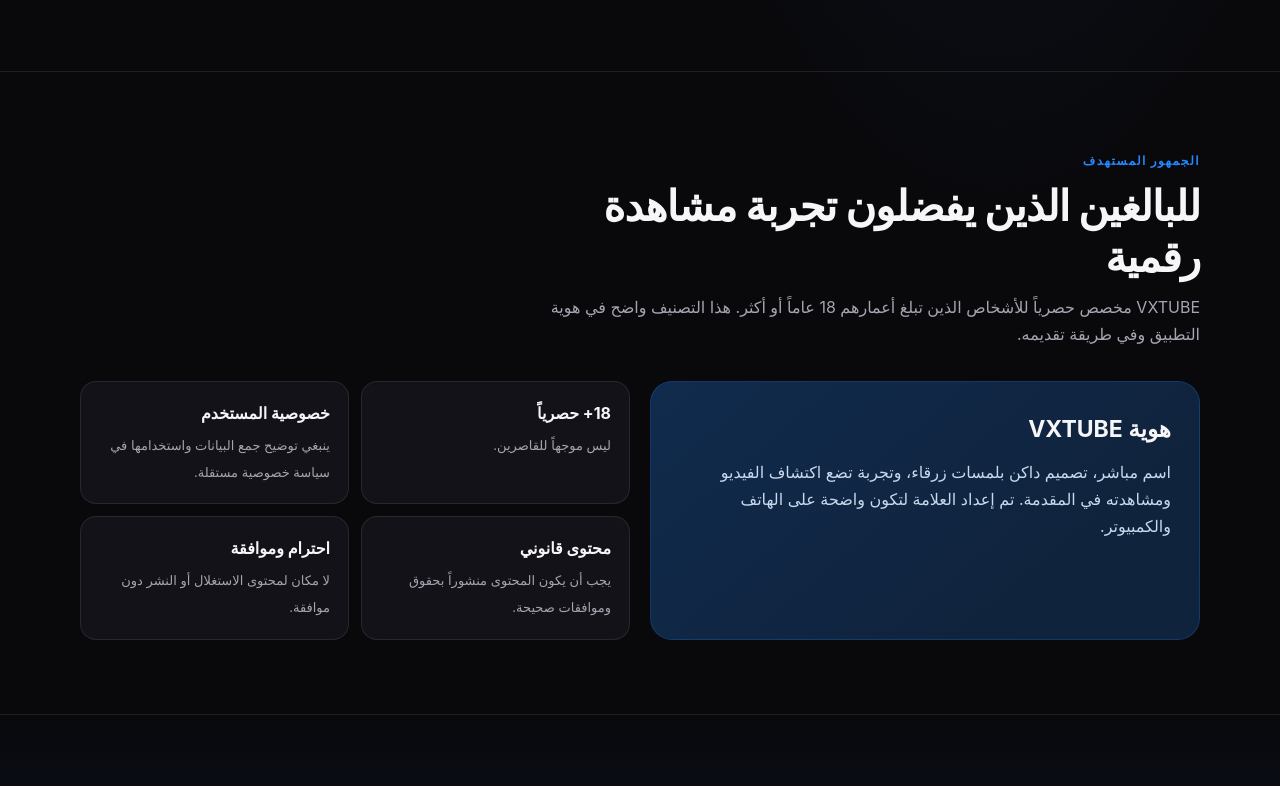
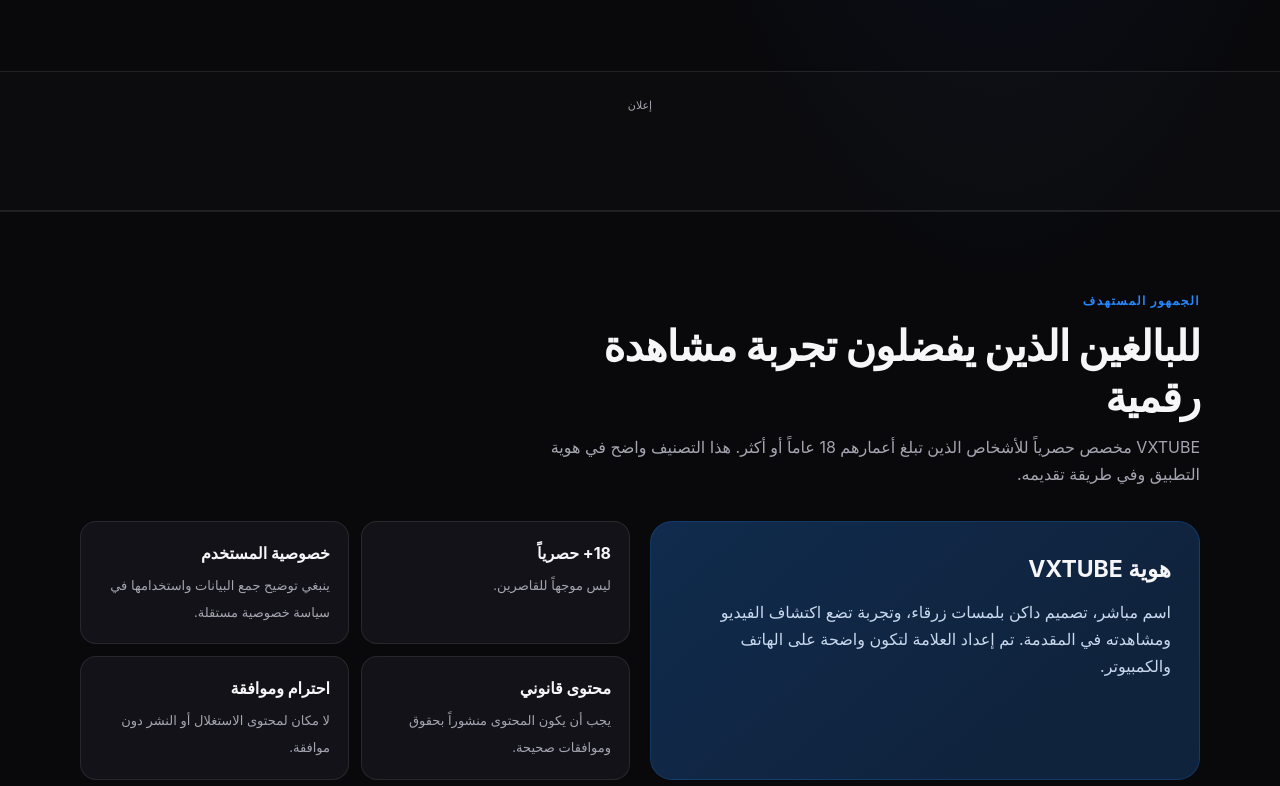
Before and after one commit to ilyasssr117-cmd/Web, a plain HTML site: page index.html in a window 1280 px wide. Shown: the part 1485-2271 px from the top of the page. Drawn offline with Linux system fonts and the light colour scheme.

Commit message:
Add files via upload

```diff
--- a/index.html
+++ b/index.html
@@ -19,6 +19,7 @@
     section{padding:74px 0;border-top:1px solid var(--line)}.sectionhead{max-width:700px;margin-bottom:32px}.kicker{color:var(--blue);font-size:12px;font-weight:900;letter-spacing:.12em;text-transform:uppercase}.sectionhead h2{font-size:clamp(29px,4vw,42px);line-height:1.2;letter-spacing:-1px;margin:8px 0 12px}.sectionhead p{color:var(--muted);margin:0}.grid3{display:grid;grid-template-columns:repeat(4,1fr);gap:16px}.card{background:linear-gradient(150deg,var(--panel2),var(--panel));border:1px solid var(--line);border-radius:20px;padding:24px}.icon{width:43px;height:43px;display:grid;place-items:center;border-radius:13px;background:#17385f;color:#9acbff;font-size:20px;margin-bottom:15px}.card h3{font-size:18px;margin:0 0 8px}.card p{font-size:14px;color:var(--muted);margin:0}.audience{display:grid;grid-template-columns:1fr 1fr;gap:20px;align-items:stretch}.audiencebox{border-radius:22px;padding:28px;background:linear-gradient(140deg,#102b4d,#10233d 72%);border:1px solid #2588ff33}.audiencebox h3{margin:0 0 10px;font-size:23px}.audiencebox p{margin:0;color:#c8d8ed}.principles{display:grid;grid-template-columns:1fr 1fr;gap:12px}.principle{padding:18px;border:1px solid var(--line);border-radius:16px;background:var(--panel)}.principle b{display:block;margin-bottom:4px}.principle span{font-size:13px;color:var(--muted)}
     .downloads{background:linear-gradient(180deg,transparent,#08172b 50%,transparent)}.downloadgrid{display:grid;grid-template-columns:repeat(3,1fr);gap:15px}.download{background:var(--panel);border:1px solid var(--line);border-radius:20px;padding:24px;display:flex;flex-direction:column;min-height:270px}.platform-icon{width:58px;height:58px;border-radius:17px;display:grid;place-items:center;background:linear-gradient(145deg,#183b65,#10243e);color:#a9d3ff;margin-bottom:15px;border:1px solid #5ca9ff35}.platform-icon svg{width:34px;height:34px}.platform-icon.apple{color:#eef6ff}.platform-icon.windows{color:#86c3ff}.download .platform{font-size:12px;color:#8fc4ff;font-weight:900;letter-spacing:.06em}.download h3{font-size:23px;margin:8px 0}.download p{font-size:13px;color:var(--muted);margin:0 0 20px}.download .btn{margin-top:auto;width:100%}.warning{font-size:12px;color:#aaa9b4;margin-top:17px}.policy{border:1px solid #2588ff45;background:#2588ff0b;border-radius:20px;padding:24px}.policy h3{margin:0 0 8px}.policy p{color:#c9c4ca;margin:0;font-size:14px}.footer{padding:30px 0 44px;color:var(--muted);font-size:12px}.footrow{display:flex;justify-content:space-between;gap:18px;align-items:center;flex-wrap:wrap}.footer strong{color:#fff}.footer a{text-decoration:underline;text-decoration-color:#ffffff44;text-underline-offset:3px}
     .ad-section{padding:28px 0;border-top:1px solid var(--line);border-bottom:1px solid var(--line);background:rgba(255,255,255,.015)}.ad-container{width:min(var(--max),calc(100% - 28px));margin:auto;display:flex;justify-content:center;align-items:center}.ad-box{width:300px;max-width:100%;min-height:250px;text-align:center;overflow:hidden}.ad-label{display:block;margin-bottom:7px;color:var(--muted);font-size:11px}.ad-box ins{display:block;max-width:100%}
+    .leaderboard-ad-section{padding:24px 0;border-top:1px solid var(--line);border-bottom:1px solid var(--line);background:rgba(255,255,255,.012);overflow:hidden}.leaderboard-ad-container{width:min(728px,calc(100% - 28px));min-height:90px;margin:0 auto;display:flex;justify-content:center;align-items:center;overflow:hidden}.leaderboard-ad-box{width:728px;max-width:100%;min-height:90px;text-align:center;overflow:hidden}.leaderboard-ad-box ins{display:block;max-width:100%;margin:0 auto}.leaderboard-ad-label{display:block;margin-bottom:6px;color:var(--muted);font-size:11px}
     [dir="ltr"] .hero,[dir="ltr"] .audience{direction:ltr}[dir="ltr"] .navlinks{direction:ltr}[dir="ltr"] .wrap{text-align:left}
     @keyframes languageReveal{0%{opacity:0;transform:translateY(7px);filter:blur(2px)}100%{opacity:1;transform:translateY(0);filter:blur(0)}}@keyframes languageButton{0%{transform:scale(.94);opacity:.7}55%{transform:scale(1.04)}100%{transform:scale(1);opacity:1}}body.lang-switching [data-ar][data-en]{animation:languageReveal .42s cubic-bezier(.2,.75,.25,1) both}body.lang-switching .lang{animation:languageButton .42s ease both}@media(prefers-reduced-motion:reduce){body.lang-switching [data-ar][data-en],body.lang-switching .lang{animation:none!important}}
     @media(max-width:820px){.hero{grid-template-columns:1fr;padding:60px 0 45px;gap:18px}.showcase{min-height:330px}.navlinks{display:none}.grid3,.downloadgrid{grid-template-columns:1fr}.audience{grid-template-columns:1fr}.principles{grid-template-columns:1fr 1fr}section{padding:58px 0}}
@@ -68,6 +69,18 @@
       </div>
     </div></section>
 
+    <!-- ExoClick Leaderboard: Zone 6083850 / 728x90 -->
+    <section class="leaderboard-ad-section" id="leaderboard-ad" aria-label="Advertisement">
+      <div class="leaderboard-ad-container">
+        <div class="leaderboard-ad-box">
+          <span class="leaderboard-ad-label" data-ar="إعلان" data-en="Advertisement">إعلان</span>
+          <ins class="eas6a97888e2" data-zoneid="6083850"></ins>
+          <script>(AdProvider = window.AdProvider || []).push({"serve": {}});</script>
+        </div>
+      </div>
+    </section>
+    <!-- End ExoClick Leaderboard -->
+
     <section id="audience"><div class="wrap"><div class="sectionhead"><span class="kicker" data-ar="الجمهور المستهدف" data-en="WHO IT'S FOR">الجمهور المستهدف</span><h2 data-ar="للبالغين الذين يفضلون تجربة مشاهدة رقمية" data-en="For adults seeking a dedicated viewing experience">للبالغين الذين يفضلون تجربة مشاهدة رقمية</h2><p data-ar="VXTUBE مخصص حصرياً للأشخاص الذين تبلغ أعمارهم 18 عاماً أو أكثر. هذا التصنيف واضح في هوية التطبيق وفي طريقة تقديمه." data-en="VXTUBE is intended exclusively for people aged 18 and over. This age designation is explicit in the app's identity and presentation.">VXTUBE مخصص حصرياً للأشخاص الذين تبلغ أعمارهم 18 عاماً أو أكثر. هذا التصنيف واضح في هوية التطبيق وفي طريقة تقديمه.</p></div>
       <div class="audience"><div class="audiencebox"><h3 data-ar="هوية VXTUBE" data-en="The VXTUBE identity">هوية VXTUBE</h3><p data-ar="اسم مباشر، تصميم داكن بلمسات زرقاء، وتجربة تضع اكتشاف الفيديو ومشاهدته في المقدمة. تم إعداد العلامة لتكون واضحة على الهاتف والكمبيوتر." data-en="A direct name, a dark visual system with blue accents, and an experience centered on video discovery and playback. The brand is designed to remain clear on mobile and desktop.">اسم مباشر، تصميم داكن بلمسات زرقاء، وتجربة تضع اكتشاف الفيديو ومشاهدته في المقدمة. تم إعداد العلامة لتكون واضحة على الهاتف والكمبيوتر.</p></div>
         <div class="principles"><div class="principle"><b data-ar="18+ حصرياً" data-en="18+ exclusively">18+ حصرياً</b><span data-ar="ليس موجهاً للقاصرين." data-en="Not intended for minors.">ليس موجهاً للقاصرين.</span></div><div class="principle"><b data-ar="خصوصية المستخدم" data-en="User privacy">خصوصية المستخدم</b><span data-ar="ينبغي توضيح جمع البيانات واستخدامها في سياسة خصوصية مستقلة." data-en="Data collection and use should be explained in a separate privacy policy.">ينبغي توضيح جمع البيانات واستخدامها في سياسة خصوصية مستقلة.</span></div><div class="principle"><b data-ar="محتوى قانوني" data-en="Lawful content">محتوى قانوني</b><span data-ar="يجب أن يكون المحتوى منشوراً بحقوق وموافقات صحيحة." data-en="Content must be lawfully published with valid rights and consent.">يجب أن يكون المحتوى منشوراً بحقوق وموافقات صحيحة.</span></div><div class="principle"><b data-ar="احترام وموافقة" data-en="Respect & consent">احترام وموافقة</b><span data-ar="لا مكان لمحتوى الاستغلال أو النشر دون موافقة." data-en="No exploitative or non-consensually published material.">لا مكان لمحتوى الاستغلال أو النشر دون موافقة.</span></div></div>
```
